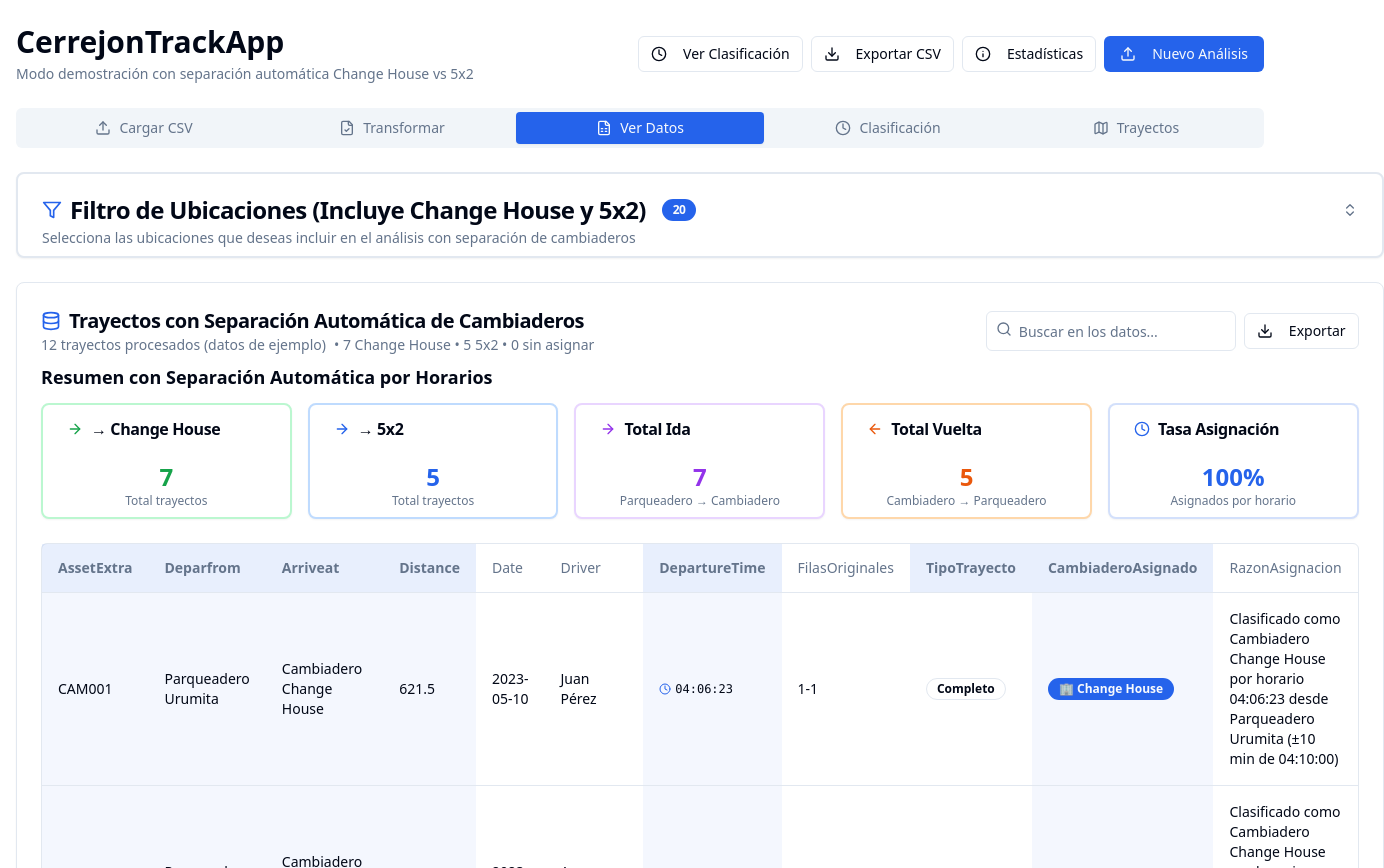
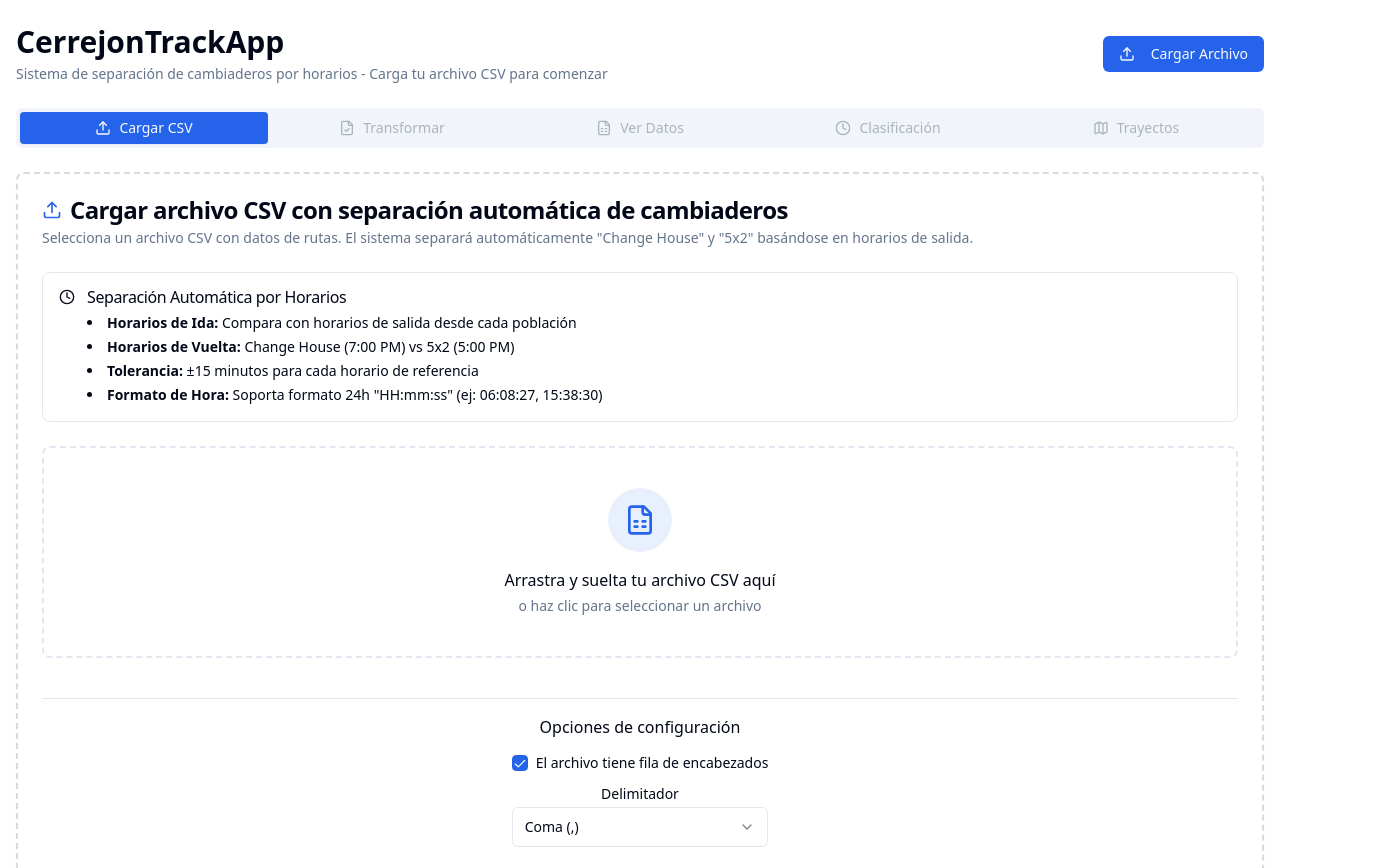
Before and after one commit to iTLSZ/CerrejonTrackApp, a Next.js app: page / in a window 1280 px wide. Shown: the top 868 px of the page, 1384 px wide, since content can reach past the window. Built offline with nearby package versions, Linux system fonts and the light colour scheme.

Commit message:
ACTUALIZACION 2.5

```diff
--- a/app/page.tsx
+++ b/app/page.tsx
@@ -771,7 +771,7 @@ export default function CSVAnalyzer() {
   const [query, setQuery] = useState<string>("")
   const [queryResults, setQueryResults] = useState<string[][]>([])
   const [activeTab, setActiveTab] = useState<string>("upload")
-  const [isPreview, setIsPreview] = useState(true)
+  const [isPreview, setIsPreview] = useState(false)
   const [delimiter, setDelimiter] = useState<string>(",")
   const [hasHeaderRow, setHasHeaderRow] = useState<boolean>(true)
   const [isProcessing, setIsProcessing] = useState<boolean>(false)
@@ -872,7 +872,7 @@ export default function CSVAnalyzer() {
     detailedLog: [],
   })
 
-  // Cargar datos de ejemplo para el preview
+  // Cargar datos de ejemplo para el preview (deshabilitado por defecto)
   useEffect(() => {
     if (isPreview) {
       setHeaders(SAMPLE_HEADERS)
@@ -881,15 +881,15 @@ export default function CSVAnalyzer() {
     }
   }, [isPreview])
 
-  // Efectuar procesamiento automático de datos de ejemplo después de que todo esté listo
-  useEffect(() => {
-    if (isPreview && csvData.length > 0 && !transformationComplete) {
-      setTimeout(() => {
-        console.log("Iniciando procesamiento automático de datos de ejemplo con separación de cambiaderos...")
-        transformDataAdvanced()
-      }, 500)
-    }
-  }, [isPreview, csvData, transformationComplete])
+  // Efectuar procesamiento automático de datos de ejemplo después de que todo esté listo (deshabilitado por defecto)
+  // useEffect(() => {
+  //   if (isPreview && csvData.length > 0 && !transformationComplete) {
+  //     setTimeout(() => {
+  //       console.log("Iniciando procesamiento automático de datos de ejemplo con separación de cambiaderos...")
+  //       transformDataAdvanced()
+  //     }, 500)
+  //   }
+  // }, [isPreview, csvData, transformationComplete])
 
   const handleFileUpload = (event: React.ChangeEvent<HTMLInputElement>) => {
     const file = event.target.files?.[0]
@@ -2559,6 +2559,11 @@ export default function CSVAnalyzer() {
               Modo demostración con separación automática Change House vs 5x2
             </p>
           )}
+          {!isPreview && !fileName && (
+            <p className="text-sm text-muted-foreground mt-1">
+              Sistema de separación de cambiaderos por horarios - Carga tu archivo CSV para comenzar
+            </p>
+          )}
         </motion.div>
 
         <div className="flex flex-wrap gap-2">
@@ -2720,6 +2725,46 @@ export default function CSVAnalyzer() {
             onClick={() => {
               if (activeTab === "upload") {
                 document.getElementById("csv-file")?.click()
+              } else {
+                // Resetear el estado para nuevo análisis
+                setCsvData([])
+                setRawData("")
+                setHeaders([])
+                setFileName("")
+                setQuery("")
+                setQueryResults([])
+                setIsPreview(false)
+                setTransformationComplete(false)
+                setProcessedTrips([])
+                setStatistics(null)
+                setValidationResults({
+                  acceptedTrips: [],
+                  rejectedTrips: [],
+                  totalProcessed: 0,
+                  cambiaderoAssignments: { changeHouse: 0, fiveX2: 0, unassigned: 0 }
+                })
+                setClassificationResults({
+                  changeHouseDataset: [],
+                  fiveX2Dataset: [],
+                  unassignedDataset: [],
+                  statistics: {
+                    totalProcessed: 0,
+                    changeHouseCount: 0,
+                    fiveX2Count: 0,
+                    unassignedCount: 0,
+                    successRate: 0,
+                    errorsByCategory: {},
+                    distributionByPopulation: {}
+                  },
+                  detailedLog: []
+                })
+                setTransformedData([])
+                setActiveTab("upload")
+                // Limpiar el input de archivo
+                const fileInput = document.getElementById("csv-file") as HTMLInputElement
+                if (fileInput) {
+                  fileInput.value = ""
+                }
               }
             }}
           >
@@ -2861,12 +2906,12 @@ export default function CSVAnalyzer() {
                     </div>
                   </div>
 
-                  <div className="flex flex-col md:flex-row gap-4 border-t pt-4">
-                    <div className="flex-1 space-y-2">
-                      <Label htmlFor="hasHeader" className="text-base font-medium">
+                  <div className="flex justify-center border-t pt-4">
+                    <div className="max-w-md space-y-4">
+                      <Label className="text-base font-medium text-center block">
                         Opciones de configuración
                       </Label>
-                      <div className="flex items-center space-x-2">
+                      <div className="flex items-center justify-center space-x-2">
                         <Checkbox
                           id="hasHeader"
                           checked={hasHeaderRow}
@@ -2880,8 +2925,8 @@ export default function CSVAnalyzer() {
                         </label>
                       </div>
 
-                      <div className="space-y-1.5 mt-4">
-                        <Label htmlFor="delimiter">Delimitador</Label>
+                      <div className="space-y-1.5">
+                        <Label htmlFor="delimiter" className="text-center block">Delimitador</Label>
                         <Select value={delimiter} onValueChange={setDelimiter}>
                           <SelectTrigger id="delimiter" className="w-full">
                             <SelectValue placeholder="Selecciona un delimitador" />
@@ -2893,22 +2938,6 @@ export default function CSVAnalyzer() {
                           </SelectContent>
                         </Select>
                       </div>
-                    </div>
-
-                    <div className="flex-1">
-                      {isPreview && (
-                        <div className="p-4 bg-muted rounded-md h-full flex flex-col justify-center">
-                          <h3 className="text-lg font-semibold mb-2">Vista previa con separación de cambiaderos</h3>
-                          <p className="text-sm text-muted-foreground mb-4">
-                            Los datos de ejemplo incluyen horarios de salida en formato 24h (HH:mm:ss) para demostrar la separación automática
-                            entre "Change House" y "5x2".
-                          </p>
-                          <Button variant="secondary" className="w-full" onClick={() => setActiveTab("data")}>
-                            <ExternalLink className="mr-2 h-4 w-4" />
-                            Ver datos de ejemplo
-                          </Button>
-                        </div>
-                      )}
                     </div>
                   </div>
                 </div>
@@ -2992,7 +3021,7 @@ export default function CSVAnalyzer() {
                         <Label htmlFor="assetColumn">Columna de Activo/Bus</Label>
                         <Select
                           value={columnMappings.assetExtra.toString()}
-                          onValueChange={(value) =>
+                          onValueChange={(value: string) =>
                             setColumnMappings({ ...columnMappings, assetExtra: Number.parseInt(value) })
                           }
                         >
@@ -3013,7 +3042,7 @@ export default function CSVAnalyzer() {
                         <Label htmlFor="departureColumn">Columna de Origen (Deparfrom)</Label>
                         <Select
                           value={columnMappings.deparfrom.toString()}
-                          onValueChange={(value) =>
+                          onValueChange={(value: string) =>
                             setColumnMappings({ ...columnMappings, deparfrom: Number.parseInt(value) })
                           }
                         >
@@ -3034,7 +3063,7 @@ export default function CSVAnalyzer() {
                         <Label htmlFor="arrivalColumn">Columna de Destino (Arriveat)</Label>
                         <Select
                           value={columnMappings.arriveat.toString()}
-                          onValueChange={(value) =>
+                          onValueChange={(value: string) =>
                             setColumnMappings({ ...columnMappings, arriveat: Number.parseInt(value) })
                           }
                         >
@@ -3055,7 +3084,7 @@ export default function CSVAnalyzer() {
                         <Label htmlFor="distanceColumn">Columna de Distancia</Label>
                         <Select
                           value={columnMappings.distance.toString()}
-                          onValueChange={(value) =>
+                          onValueChange={(value: string) =>
                             setColumnMappings({ ...columnMappings, distance: Number.parseInt(value) })
                           }
                         >
@@ -3079,7 +3108,7 @@ export default function CSVAnalyzer() {
                         </Label>
                         <Select
                           value={columnMappings.departureTime.toString()}
-                          onValueChange={(value) =>
+                          onValueChange={(value: string) =>
                             setColumnMappings({ ...columnMappings, departureTime: Number.parseInt(value) })
                           }
                         >
```
